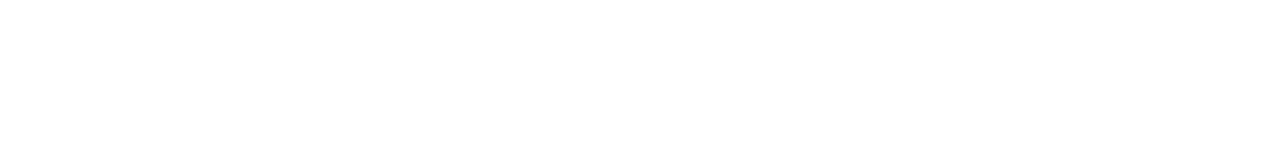
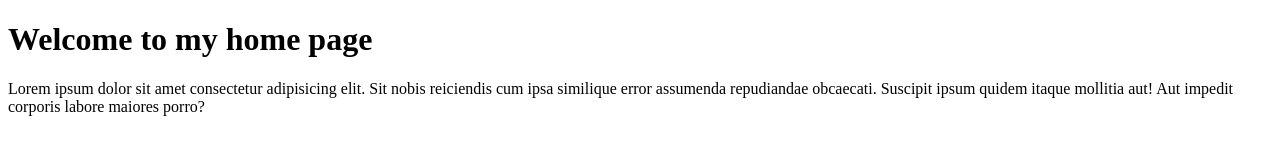
Before and after one commit to HildegunnAngelica/Deployment-example, a plain HTML site: page index.html in a window 1280 px wide. Drawn offline with Linux system fonts and the light colour scheme.

Commit message:
Update index.html

```diff
--- a/index.html
+++ b/index.html
@@ -4,9 +4,10 @@
     <meta charset="UTF-8">
     <meta http-equiv="X-UA-Compatible" content="IE=edge">
     <meta name="viewport" content="width=device-width, initial-scale=1.0">
-    <title>Document</title>
+    <title>Home Page</title>
 </head>
 <body>
-
+    <h1>Welcome to my home page</h1>
+    <p>Lorem ipsum dolor sit amet consectetur adipisicing elit. Sit nobis reiciendis cum ipsa similique error assumenda repudiandae obcaecati. Suscipit ipsum quidem itaque mollitia aut! Aut impedit corporis labore maiores porro?</p>
 </body>
 </html>
```
